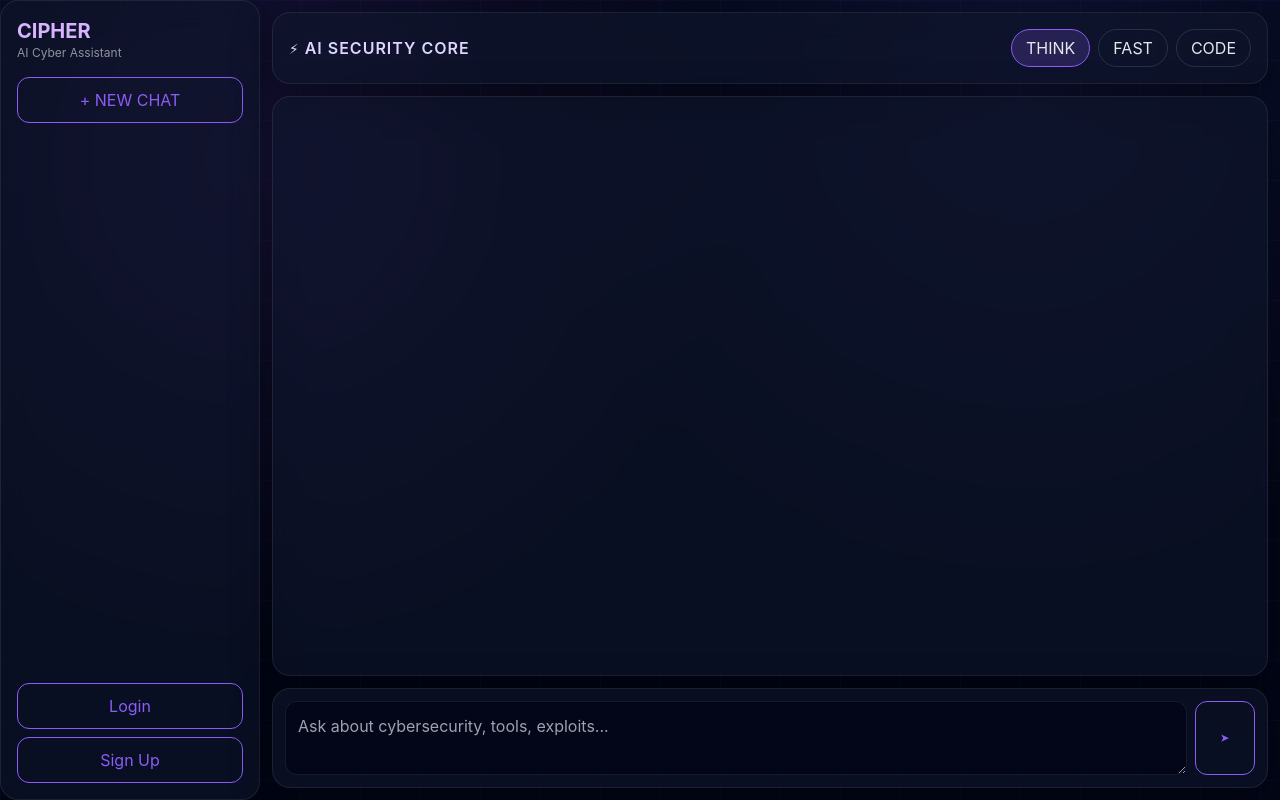
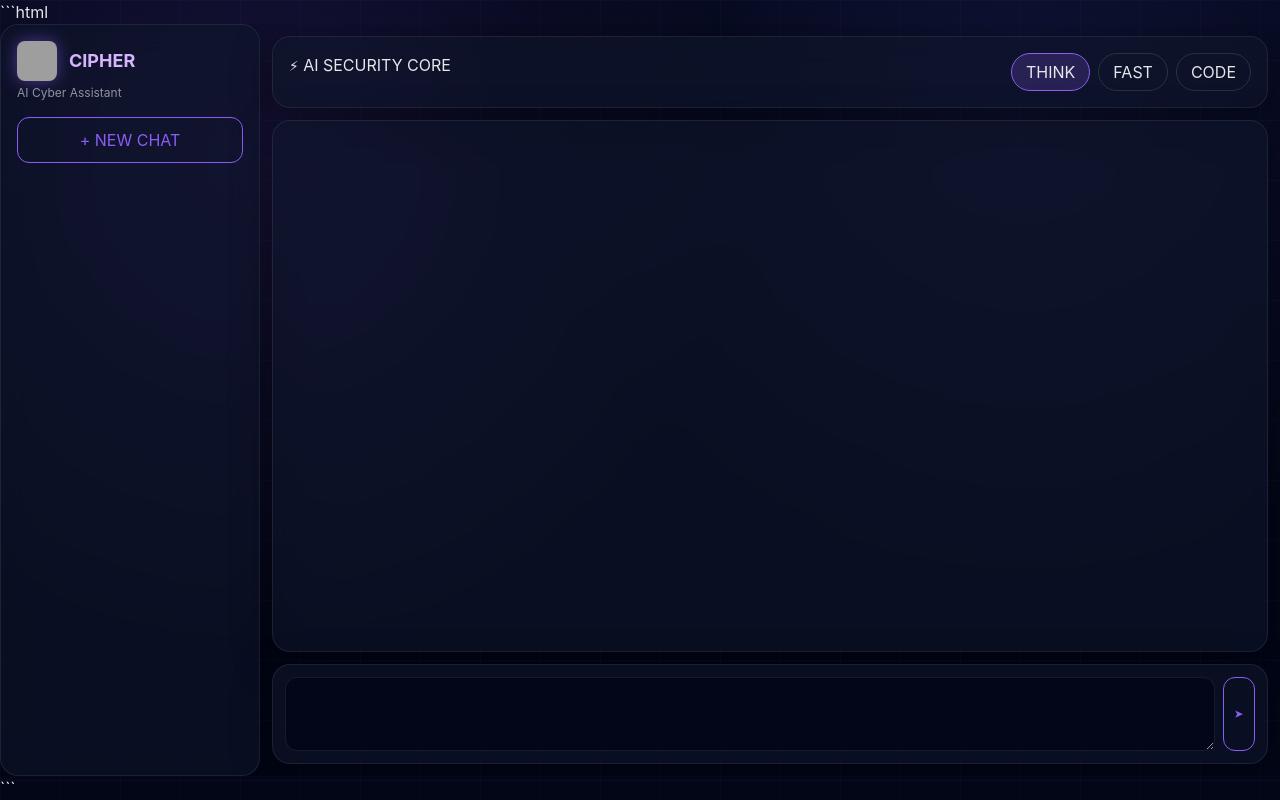
Before and after one commit to Ppunwatkar/cipher-ai, a Python web app: template templates/index.html in a window 1280 px wide. Run offline with Jinja, Linux system fonts and the light colour scheme; the template is opened without the code that fills it, so the values that code supplies are empty; some libraries are stand-ins or nearby versions; grey boxes are pictures that could not be loaded.

Commit message:
Update index.html

````diff
--- a/templates/index.html
+++ b/templates/index.html
@@ -1,16 +1,24 @@
+```html
 <!DOCTYPE html>
 <html lang="en">
 <head>
 <meta charset="UTF-8">
 <title>CIPHER AI</title>
 
+<!-- FAVICON -->
+<link rel="icon" href="{{ url_for('static', filename='logo.png') }}">
+
 <script src="https://cdn.tailwindcss.com"></script>
+
+<!-- MARKDOWN + CODE -->
+<script src="https://cdn.jsdelivr.net/npm/marked/marked.min.js"></script>
+<link rel="stylesheet" href="https://cdnjs.cloudflare.com/ajax/libs/highlight.js/11.9.0/styles/github-dark.min.css">
+<script src="https://cdnjs.cloudflare.com/ajax/libs/highlight.js/11.9.0/highlight.min.js"></script>
 
 <style>
 :root{
     --primary:#8b5cf6;
     --accent:#6366f1;
-    --bg:#020617;
 }
 
 /* BASE */
@@ -22,10 +30,9 @@ body {
         radial-gradient(circle at 20% 20%, rgba(139,92,246,0.15), transparent 40%),
         radial-gradient(circle at 80% 10%, rgba(99,102,241,0.12), transparent 40%),
         #020617;
-    overflow:hidden;
 }
 
-/* GRID TEXTURE */
+/* GRID */
 body::before {
     content:"";
     position:fixed;
@@ -48,8 +55,11 @@ body::before {
 }
 
 /* SIDEBAR */
-.sidebar {
-    width:260px;
+.sidebar { width:260px; }
+
+/* LOGO GLOW */
+.logo {
+    filter: drop-shadow(0 0 8px rgba(139,92,246,0.5));
 }
 
 /* BUTTON */
@@ -58,13 +68,12 @@ body::before {
     padding:10px;
     border-radius:12px;
     color:var(--primary);
-    transition:0.25s ease;
+    transition:0.25s;
 }
-
 .btn:hover {
     background:linear-gradient(45deg,var(--primary),var(--accent));
     color:white;
-    box-shadow:0 0 12px rgba(139,92,246,0.35);
+    box-shadow:0 0 10px rgba(139,92,246,0.3);
 }
 
 /* INPUT */
@@ -84,14 +93,12 @@ body::before {
     padding:12px;
     border-radius:12px;
     margin-bottom:10px;
-    animation:fadeIn 0.3s ease;
 }
 
 .user {
     text-align:right;
     padding:12px;
     color:#c4b5fd;
-    animation:fadeIn 0.3s ease;
 }
 
 /* BADGE */
@@ -100,25 +107,31 @@ body::before {
     border-radius:999px;
     border:1px solid rgba(255,255,255,0.12);
     cursor:pointer;
-    transition:0.2s;
 }
-
 .badge.active {
     background: rgba(139,92,246,0.2);
     border-color: var(--primary);
 }
 
-/* HEADER */
-.header-title {
-    letter-spacing:1px;
-    font-weight:600;
-    color:#ddd6fe;
+/* CODE BLOCK */
+pre {
+    background: rgba(2,6,23,0.9);
+    padding:16px;
+    border-radius:12px;
+    overflow:auto;
+    border:1px solid rgba(255,255,255,0.08);
+    margin-top:10px;
 }
-
-/* ANIMATION */
-@keyframes fadeIn {
-    from {opacity:0; transform:translateY(8px);}
-    to {opacity:1; transform:translateY(0);}
+.copy-btn {
+    position:absolute;
+    top:8px;
+    right:8px;
+    background:rgba(139,92,246,0.2);
+    border:1px solid rgba(255,255,255,0.2);
+    padding:4px 10px;
+    font-size:12px;
+    border-radius:8px;
+    cursor:pointer;
 }
 
 /* MODAL */
@@ -143,36 +156,29 @@ body::before {
 
 <body class="flex flex-col h-screen">
 
-<!-- MOBILE NAV -->
-<div class="mobile-nav hidden p-3 glass justify-between items-center">
-    <span class="text-purple-300 font-bold">CIPHER</span>
-    <button onclick="createNewChat()" class="btn">+</button>
-</div>
-
 <div class="flex flex-1 overflow-hidden">
 
 <!-- SIDEBAR -->
 <div class="sidebar glass p-4 flex flex-col justify-between hidden md:flex">
     <div>
-            <h1 class="text-purple-300 text-xl font-bold">CIPHER</h1>
-            <p class="text-xs opacity-60">AI Cyber Assistant</p>
+        <!-- LOGO + NAME -->
+        <div class="flex items-center gap-3">
+            <img src="{{ url_for('static', filename='logo.png') }}"
+                 class="w-10 h-10 logo rounded-lg">
+            <span class="text-purple-300 text-lg font-bold">CIPHER</span>
+        </div>
+
+        <p class="text-xs opacity-60 mt-1">AI Cyber Assistant</p>
 
         <button onclick="createNewChat()" class="btn mt-4 w-full">+ NEW CHAT</button>
-        </div>
-
-        <div>
-            <button class="btn w-full" onclick="openAuth('login')">Login</button>
-            <button class="btn w-full mt-2" onclick="openAuth('signup')">Sign Up</button>
     </div>
 </div>
 
 <!-- MAIN -->
 <div class="flex-1 flex flex-col p-3 gap-3">
 
-        <!-- HEADER -->
-        <div class="glass p-4 flex justify-between items-center">
-            <span class="header-title">⚡ AI SECURITY CORE</span>
-
+<div class="glass p-4 flex justify-between">
+    <span>⚡ AI SECURITY CORE</span>
     <div class="flex gap-2">
         <span class="badge active" data-mode="thinking">THINK</span>
         <span class="badge" data-mode="fast">FAST</span>
@@ -180,38 +186,12 @@ body::before {
     </div>
 </div>
 
-        <!-- CHAT -->
 <div id="chat" class="flex-1 glass p-4 overflow-y-auto"></div>
 
-        <!-- INPUT -->
 <div class="glass p-3 flex gap-2">
-            <textarea id="msg" class="input-box flex-1" placeholder="Ask about cybersecurity, tools, exploits..."></textarea>
+    <textarea id="msg" class="input-box flex-1"></textarea>
     <button onclick="send()" class="btn px-6">➤</button>
 </div>
-
-    </div>
-</div>
-
-<!-- AUTH MODAL -->
-<div id="authModal">
-<div class="glass p-6 w-80">
-
-<div class="flex justify-between">
-<span id="authTitle">LOGIN</span>
-<button onclick="closeAuth()">✕</button>
-</div>
-
-<input id="authUser" class="input-box mt-3" placeholder="Username">
-<input id="authPass" type="password" class="input-box mt-2" placeholder="Password">
-
-<button onclick="submitAuth()" class="btn w-full mt-3">Submit</button>
-<button onclick="toggleAuth()" class="btn w-full mt-2">Switch</button>
-
-<hr class="my-3">
-
-<button onclick="googleLogin()" class="btn w-full">
-Continue with Google
-</button>
 
 </div>
 </div>
@@ -220,56 +200,7 @@ Continue with Google
 let chats = {};
 let currentChat = null;
 let currentMode = "thinking";
-let authMode = "login";
 
-/* TOKEN */
-(function () {
-    const params = new URLSearchParams(window.location.search);
-    const token = params.get("token");
-    if (token) {
-        localStorage.setItem("token", token);
-        window.history.replaceState({}, document.title, "/");
-    }
-})();
-
-/* AUTH */
-function openAuth(mode){
-    authMode = mode;
-    authTitle.innerText = mode.toUpperCase();
-    authModal.style.display="flex";
-}
-
-function closeAuth(){ authModal.style.display="none"; }
-
-function toggleAuth(){
-    authMode = authMode === "login" ? "signup" : "login";
-    authTitle.innerText = authMode.toUpperCase();
-}
-
-async function submitAuth(){
-    const res = await fetch("/" + authMode,{
-        method:"POST",
-        headers:{"Content-Type":"application/x-www-form-urlencoded"},
-        body:new URLSearchParams({
-            username:authUser.value,
-            password:authPass.value
-        })
-    });
-
-    const data = await res.json();
-
-    if(data.success && data.token){
-        localStorage.setItem("token", data.token);
-        closeAuth();
-        alert("Login success ✅");
-    } else if(data.success){
-        alert("Signup successful");
-    } else alert("Error");
-}
-
-function googleLogin(){ window.location.href="/auth/google"; }
-
-/* CHAT */
 function createNewChat(){
     currentChat = "chat_" + Date.now();
     chats[currentChat] = {messages:[]};
@@ -278,12 +209,33 @@ function createNewChat(){
 
 function render(){
     chat.innerHTML="";
+
     chats[currentChat].messages.forEach(m=>{
         const div=document.createElement("div");
         div.className = m.role==="user"?"user":"bot";
-        div.innerText=m.content;
+
+        div.innerHTML = marked.parse(m.content);
+
+        div.querySelectorAll('pre code').forEach(block => {
+            hljs.highlightElement(block);
+
+            const btn=document.createElement("button");
+            btn.innerText="Copy";
+            btn.className="copy-btn";
+
+            btn.onclick=()=>{
+                navigator.clipboard.writeText(block.innerText);
+                btn.innerText="Copied!";
+                setTimeout(()=>btn.innerText="Copy",1500);
+            };
+
+            block.parentElement.style.position="relative";
+            block.parentElement.appendChild(btn);
+        });
+
         chat.appendChild(div);
     });
+
     chat.scrollTop = chat.scrollHeight;
 }
 
@@ -291,19 +243,13 @@ async function send(){
     const text = msg.value;
     if(!text) return;
 
-    const token = localStorage.getItem("token");
-
     chats[currentChat].messages.push({role:"user",content:text});
     render();
     msg.value="";
 
-    try{
     const res = await fetch("/chat",{
         method:"POST",
-            headers:{
-                "Content-Type":"application/x-www-form-urlencoded",
-                ...(token && {"Authorization":"Bearer "+token})
-            },
+        headers:{"Content-Type":"application/x-www-form-urlencoded"},
         body:new URLSearchParams({
             message:text,
             chat_id:currentChat,
@@ -318,17 +264,9 @@ async function send(){
         content:data.response || "⚠️ No response"
     });
 
-    }catch{
-        chats[currentChat].messages.push({
-            role:"bot",
-            content:"❌ Server error"
-        });
-    }
-
     render();
 }
 
-/* MODE SWITCH */
 document.querySelectorAll('.badge').forEach(b=>{
     b.onclick=()=>{
         currentMode=b.dataset.mode;
@@ -342,3 +280,4 @@ createNewChat();
 
 </body>
 </html>
+```
````
Lines whose indentation alone changed are shown as unchanged.
